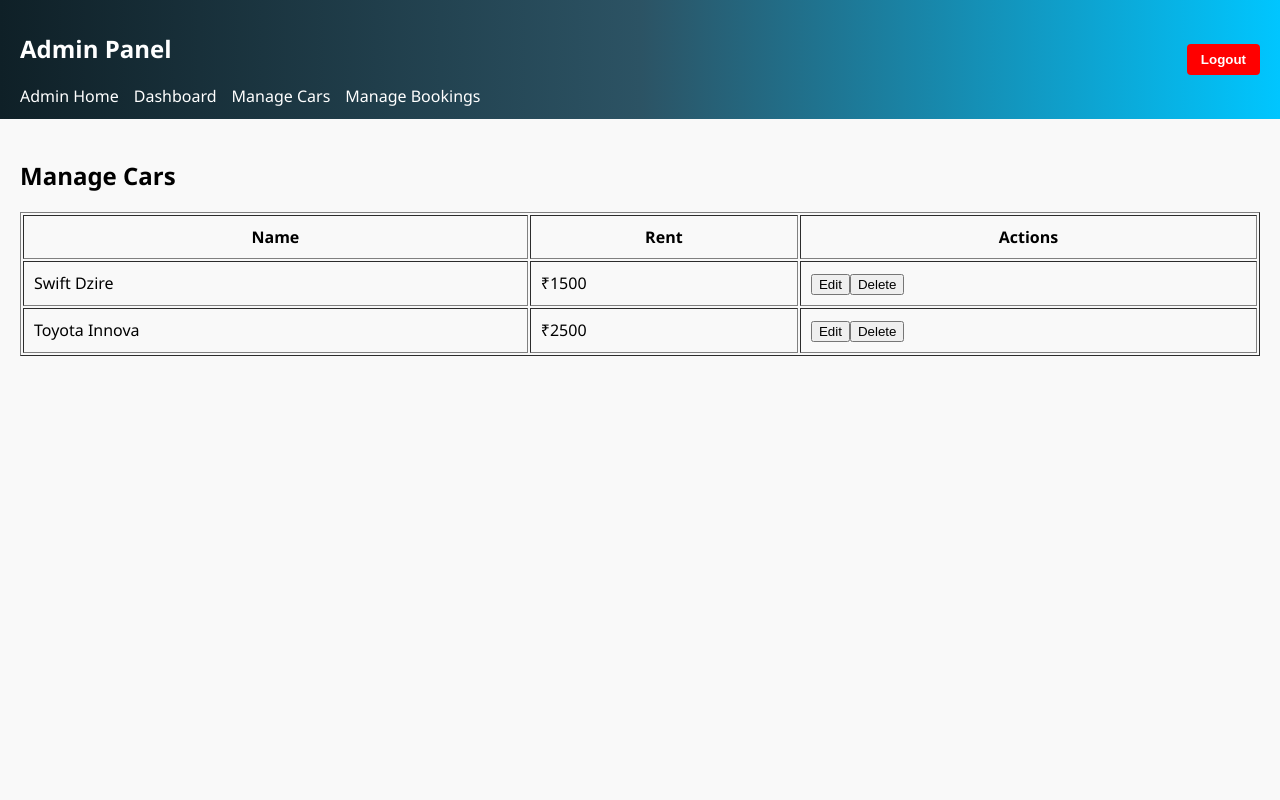
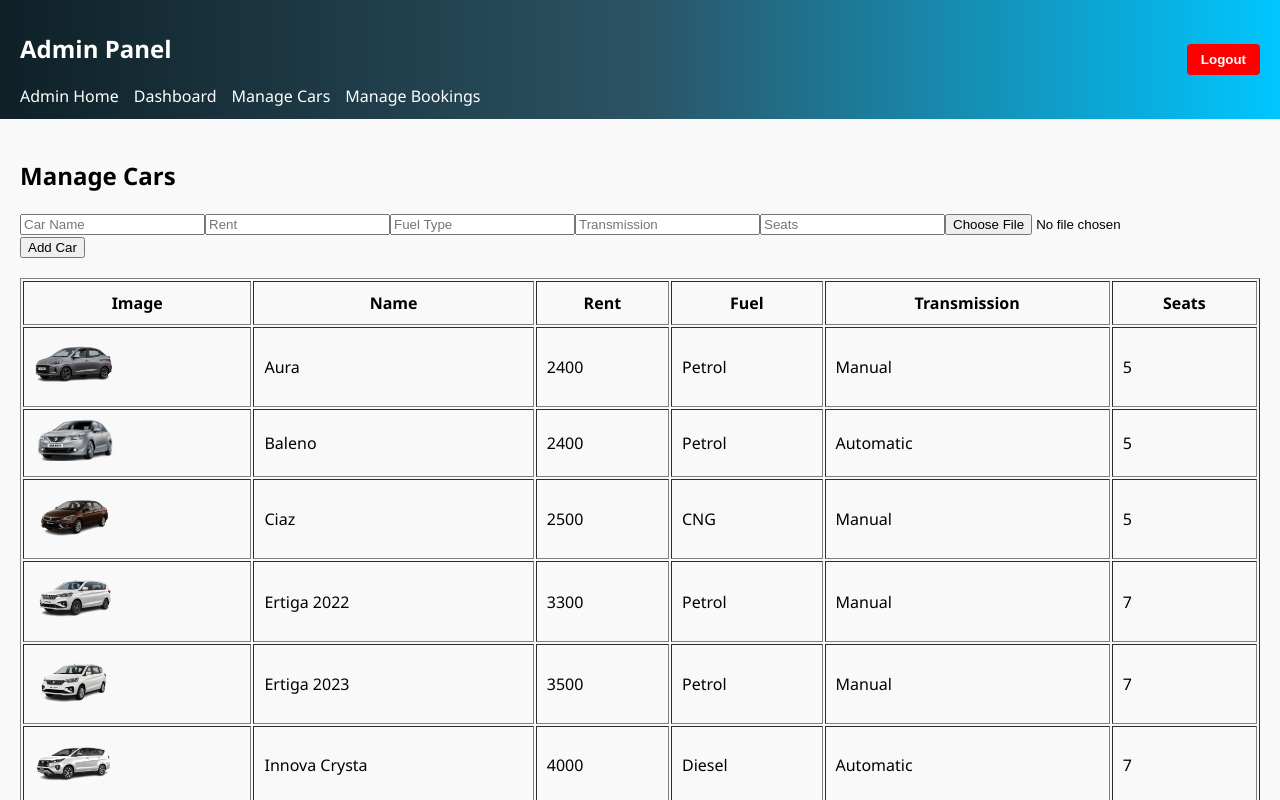
Before and after one commit to Amitjambhale/car-rental, a React (Vite) app: page /admin/manage-cars in a window 1280 px wide. Shown: the top 800 px of the page. Built offline with nearby package versions, Linux system fonts and the light colour scheme.

Commit message:
update home page

```diff
--- a/src/data/cars.js
+++ b/src/data/cars.js
@@ -1,4 +1,4 @@
-const cars = [
+const initialCars = [
   {
     id: 1,
     name: "Aura",
@@ -17,7 +17,6 @@ const cars = [
     seats: 5,
     image: "/assets/cars/baleno.png",
   },
-
   {
     id: 3,
     name: "Ciaz",
@@ -25,10 +24,9 @@ const cars = [
     fuelType: "CNG",
     transmission: "Manual",
     seats: 5,
-    image: "/assets/cars/Ciaz.png",
+    image: "/assets/cars/ciaz.png",
   },
-
-    {
+  {
     id: 4,
     name: "Ertiga 2022",
     rent: 3300,
@@ -46,8 +44,6 @@ const cars = [
     seats: 7,
     image: "/assets/cars/ertiga_2023.png",
   },
-
-
   {
     id: 6,
     name: "Innova Crysta",
@@ -129,7 +125,6 @@ const cars = [
     seats: 5,
     image: "/assets/cars/wagonr.png",
   },
-
 ];
 
-export default cars;
+export default initialCars;
--- a/src/pages/CarList.jsx
+++ b/src/pages/CarList.jsx
@@ -1,12 +1,18 @@
-import React from "react";
-import cars from "../data/cars";
+import React, { useEffect, useState } from "react";
 import CarCard from "../components/CarCard";
 import "../styles/CarList.css";
+import { loadCarsFromStorage } from "../utils/storage";
 
 const CarList = () => {
+  const [cars, setCars] = useState([]);
+
+  useEffect(() => {
+    setCars(loadCarsFromStorage());
+  }, []);
+
   return (
     <div className="car-list-page">
-     <div className="heading-wrapper">
+      <div className="heading-wrapper">
         <h2 className="section-heading">Cars Collection</h2>
       </div>
       <div className="car-grid">
--- a/src/pages/Home.jsx
+++ b/src/pages/Home.jsx
@@ -117,13 +117,14 @@ const Home = () => {
               <div className="contact-info">
                 <div className="phone">
                   <FaPhoneAlt className="contact-icon" />
-                  +91-9730562424
+                  <span>+91-9730562424</span>
                 </div>
                 <div className="location">
                   <img src={location} alt="Location" className="location-icon" />
-                  Pune, India
+                  <span>Pune, India</span>
                 </div>
               </div>
+
             </div>
 
             {/* Booking Section */}
--- a/src/pages/admin/AdminDashboard.jsx
+++ b/src/pages/admin/AdminDashboard.jsx
@@ -1,7 +1,7 @@
 // src/admin/pages/AdminDashboard.jsx
 import React, { useEffect, useState } from "react";
-import { Link } from "react-router-dom";
-import initialCars from "../../data/cars"; // fallback initial data
+import { saveCarsToStorage } from "../../utils/storage";
+import initialCars from "../../data/cars";
 import "../../styles/AdminDashboard.css";
 
 const storageKey = "malhar_cars_v1";
@@ -15,9 +15,8 @@ const loadCarsFromStorage = () => {
 
 const AdminDashboard = () => {
   const [cars, setCars] = useState([]);
-  const [search, setSearch] = useState("");
-  const [filterFuel, setFilterFuel] = useState("All");
   const [showForm, setShowForm] = useState(false);
+  const [editMode, setEditMode] = useState(false);
   const [newCar, setNewCar] = useState({
     id: "",
     name: "",
@@ -25,6 +24,7 @@ const AdminDashboard = () => {
     fuelType: "Petrol",
     seats: "",
     transmission: "Manual",
+    image: "",
   });
 
   useEffect(() => {
@@ -33,7 +33,53 @@ const AdminDashboard = () => {
 
   const save = (next) => {
     setCars(next);
-    localStorage.setItem(storageKey, JSON.stringify(next));
+    saveCarsToStorage(next);
+  };
+
+  // File to Base64
+  const handleImageUpload = (e) => {
+    const file = e.target.files[0];
+    if (!file) return;
+
+    const reader = new FileReader();
+    reader.onloadend = () => {
+      setNewCar({ ...newCar, image: reader.result });
+    };
+    reader.readAsDataURL(file);
+  };
+
+  // Add / Update Car
+  const handleSaveCar = (e) => {
+    e.preventDefault();
+    if (!newCar.id || !newCar.name || !newCar.rent) {
+      alert("Please fill all required fields!");
+      return;
+    }
+
+    let next;
+    if (editMode) {
+      next = cars.map((c) => (c.id === newCar.id ? newCar : c));
+      setEditMode(false);
+    } else {
+      next = [...cars, { ...newCar, id: parseInt(newCar.id) }];
+    }
+
+    save(next);
+    resetForm();
+  };
+
+  const resetForm = () => {
+    setNewCar({
+      id: "",
+      name: "",
+      rent: "",
+      fuelType: "Petrol",
+      seats: "",
+      transmission: "Manual",
+      image: "",
+    });
+    setShowForm(false);
+    setEditMode(false);
   };
 
   const handleDelete = (id) => {
@@ -41,33 +87,11 @@ const AdminDashboard = () => {
     save(cars.filter((c) => c.id !== id));
   };
 
-  const handleAddCar = (e) => {
-    e.preventDefault();
-    if (!newCar.id || !newCar.name || !newCar.rent) {
-      alert("Please fill all required fields!");
-      return;
-    }
-    const next = [...cars, { ...newCar, id: parseInt(newCar.id) }];
-    save(next);
-    setNewCar({
-      id: "",
-      name: "",
-      rent: "",
-      fuelType: "Petrol",
-      seats: "",
-      transmission: "Manual",
-    });
-    setShowForm(false);
+  const handleEdit = (car) => {
+    setNewCar(car);
+    setEditMode(true);
+    setShowForm(true);
   };
-
-  // Filter + search
-  const filteredCars = cars.filter((car) => {
-    const matchesSearch =
-      car.name.toLowerCase().includes(search.toLowerCase()) ||
-      car.id.toString().includes(search);
-    const matchesFuel = filterFuel === "All" || car.fuelType === filterFuel;
-    return matchesSearch && matchesFuel;
-  });
 
   return (
     <div className="admin-dashboard">
@@ -78,15 +102,16 @@ const AdminDashboard = () => {
         </button>
       </div>
 
-      {/* Add Car Form */}
+      {/* Add/Edit Form */}
       {showForm && (
-        <form className="add-car-form" onSubmit={handleAddCar}>
+        <form className="add-car-form" onSubmit={handleSaveCar}>
           <input
             type="number"
             placeholder="Car ID"
             value={newCar.id}
-            onChange={(e) => setNewCar({ ...newCar, id: e.target.value })}
+            onChange={(e) => setNewCar({ ...newCar, id: parseInt(e.target.value) })}
             required
+            disabled={editMode} // Edit mode me ID change nahi hoga
           />
           <input
             type="text"
@@ -119,45 +144,38 @@ const AdminDashboard = () => {
           />
           <select
             value={newCar.transmission}
-            onChange={(e) =>
-              setNewCar({ ...newCar, transmission: e.target.value })
-            }
+            onChange={(e) => setNewCar({ ...newCar, transmission: e.target.value })}
           >
             <option>Manual</option>
             <option>Automatic</option>
           </select>
+
+          {/* Image Upload */}
+          <input type="file" accept="image/*" onChange={handleImageUpload} />
+          {newCar.image && (
+            <img
+              src={newCar.image}
+              alt="preview"
+              style={{ width: "100px", marginTop: "10px", borderRadius: "6px" }}
+            />
+          )}
+
           <button type="submit" className="btn btn-add">
-            Save Car
+            {editMode ? "Update Car" : "Save Car"}
           </button>
         </form>
       )}
 
-      {/* Controls */}
-      <div className="controls">
-        <input
-          type="text"
-          placeholder="Search by ID or Name..."
-          value={search}
-          onChange={(e) => setSearch(e.target.value)}
-        />
-        <select value={filterFuel} onChange={(e) => setFilterFuel(e.target.value)}>
-          <option value="All">All Fuel Types</option>
-          <option value="Petrol">Petrol</option>
-          <option value="Diesel">Diesel</option>
-          <option value="CNG">CNG</option>
-          <option value="Electric">Electric</option>
-        </select>
-      </div>
-
       {/* Cars Table */}
       <div className="table-container">
-        {filteredCars.length === 0 ? (
+        {cars.length === 0 ? (
           <p>No cars found.</p>
         ) : (
           <table className="car-table">
             <thead>
               <tr>
                 <th>ID</th>
+                <th>Image</th>
                 <th>Name</th>
                 <th>Rent</th>
                 <th>Fuel</th>
@@ -167,26 +185,35 @@ const AdminDashboard = () => {
               </tr>
             </thead>
             <tbody>
-              {filteredCars.map((car) => (
+              {cars.map((car) => (
                 <tr key={car.id}>
-                  <td data-label="ID">{car.id}</td>
-                  <td data-label="Name">{car.name}</td>
-                  <td data-label="Rent">₹{car.rent}</td>
-                  <td data-label="Fuel">{car.fuelType}</td>
-                  <td data-label="Seats">{car.seats}</td>
-                  <td data-label="Transmission">{car.transmission}</td>
-                  <td data-label="Actions">
-                    <div className="action-buttons">
-                    <Link to={`/admin/edit/${car.id}`}>
-                      <button className="btn btn-edit">Edit</button>
-                    </Link>
+                  <td>{car.id}</td>
+                  <td>
+                    {car.image ? (
+                      <img
+                        src={car.image}
+                        alt={car.name}
+                        style={{ width: "80px", borderRadius: "6px" }}
+                      />
+                    ) : (
+                      <span>No Image</span>
+                    )}
+                  </td>
+                  <td>{car.name}</td>
+                  <td>₹{car.rent}</td>
+                  <td>{car.fuelType}</td>
+                  <td>{car.seats}</td>
+                  <td>{car.transmission}</td>
+                  <td>
+                    <button className="btn btn-edit" onClick={() => handleEdit(car)}>
+                      Edit
+                    </button>
                     <button
                       className="btn btn-delete"
                       onClick={() => handleDelete(car.id)}
                     >
                       Delete
                     </button>
-                    </div>
                   </td>
                 </tr>
               ))}
--- a/src/pages/admin/ManageCars.jsx
+++ b/src/pages/admin/ManageCars.jsx
@@ -1,35 +1,78 @@
-import React, { useState } from "react";
+import React, { useState, useEffect } from "react";
+import carsData from "../../data/cars";
 
 const ManageCars = () => {
-  const [cars, setCars] = useState([
-    { id: 1, name: "Swift Dzire", rent: 1500 },
-    { id: 2, name: "Toyota Innova", rent: 2500 },
-  ]);
+  const [cars, setCars] = useState([]);
 
-  const handleDelete = (id) => {
-    setCars(cars.filter((car) => car.id !== id));
+  useEffect(() => {
+    const savedCars = JSON.parse(localStorage.getItem("cars")) || [];
+    setCars([...carsData, ...savedCars]);
+  }, []);
+
+  const handleAddCar = (newCar) => {
+    const updatedCars = [...cars, newCar];
+    setCars(updatedCars);
+
+    // save only custom cars to localStorage
+    const customCars = updatedCars.filter((c) => c.custom);
+    localStorage.setItem("cars", JSON.stringify(customCars));
   };
 
   return (
     <div style={{ padding: "20px" }}>
       <h2>Manage Cars</h2>
-      <table border="1" cellPadding="10" style={{ width: "100%" }}>
+
+      {/* Add Car Form */}
+      <form
+        onSubmit={(e) => {
+          e.preventDefault();
+          const formData = new FormData(e.target);
+          const newCar = {
+            id: Date.now(),
+            name: formData.get("name"),
+            rent: formData.get("rent"),
+            fuelType: formData.get("fuelType"),
+            transmission: formData.get("transmission"),
+            seats: formData.get("seats"),
+            image: URL.createObjectURL(formData.get("image")), // temporary image path
+            custom: true,
+          };
+          handleAddCar(newCar);
+          e.target.reset();
+        }}
+      >
+        <input type="text" name="name" placeholder="Car Name" required />
+        <input type="number" name="rent" placeholder="Rent" required />
+        <input type="text" name="fuelType" placeholder="Fuel Type" required />
+        <input type="text" name="transmission" placeholder="Transmission" required />
+        <input type="number" name="seats" placeholder="Seats" required />
+        <input type="file" name="image" accept="image/*" required />
+        <button type="submit">Add Car</button>
+      </form>
+
+      {/* Cars Table */}
+      <table border="1" cellPadding="10" style={{ width: "100%", marginTop: "20px" }}>
         <thead>
           <tr>
+            <th>Image</th>
             <th>Name</th>
             <th>Rent</th>
-            <th>Actions</th>
+            <th>Fuel</th>
+            <th>Transmission</th>
+            <th>Seats</th>
           </tr>
         </thead>
         <tbody>
           {cars.map((car) => (
             <tr key={car.id}>
+              <td>
+                <img src={car.image} alt={car.name} width="80" />
+              </td>
               <td>{car.name}</td>
-              <td>₹{car.rent}</td>
-              <td>
-                <button onClick={() => alert("Edit feature here")}>Edit</button>
-                <button onClick={() => handleDelete(car.id)}>Delete</button>
-              </td>
+              <td>{car.rent}</td>
+              <td>{car.fuelType}</td>
+              <td>{car.transmission}</td>
+              <td>{car.seats}</td>
             </tr>
           ))}
         </tbody>
--- a/src/styles/About.css
+++ b/src/styles/About.css
@@ -69,7 +69,7 @@
   display: flex;
   justify-content: center;
   gap: 40px;
-  padding: 40px 21px;
+  padding: 40px 20px;
   background: white;
 }
 .stat-card {
--- /dev/null
+++ b/src/utils/storage.js
@@ -0,0 +1,15 @@
+// src/utils/storage.js
+import initialCars from "../data/cars";
+
+const storageKey = "malhar_cars_v1";
+
+export const loadCarsFromStorage = () => {
+  const raw = localStorage.getItem(storageKey);
+  if (raw) return JSON.parse(raw);
+  localStorage.setItem(storageKey, JSON.stringify(initialCars));
+  return initialCars;
+};
+
+export const saveCarsToStorage = (cars) => {
+  localStorage.setItem(storageKey, JSON.stringify(cars));
+};
```
Also changed, not shown: src/App.jsx (+11 -12 lines), src/styles/Home.css (+51 -43 lines).
